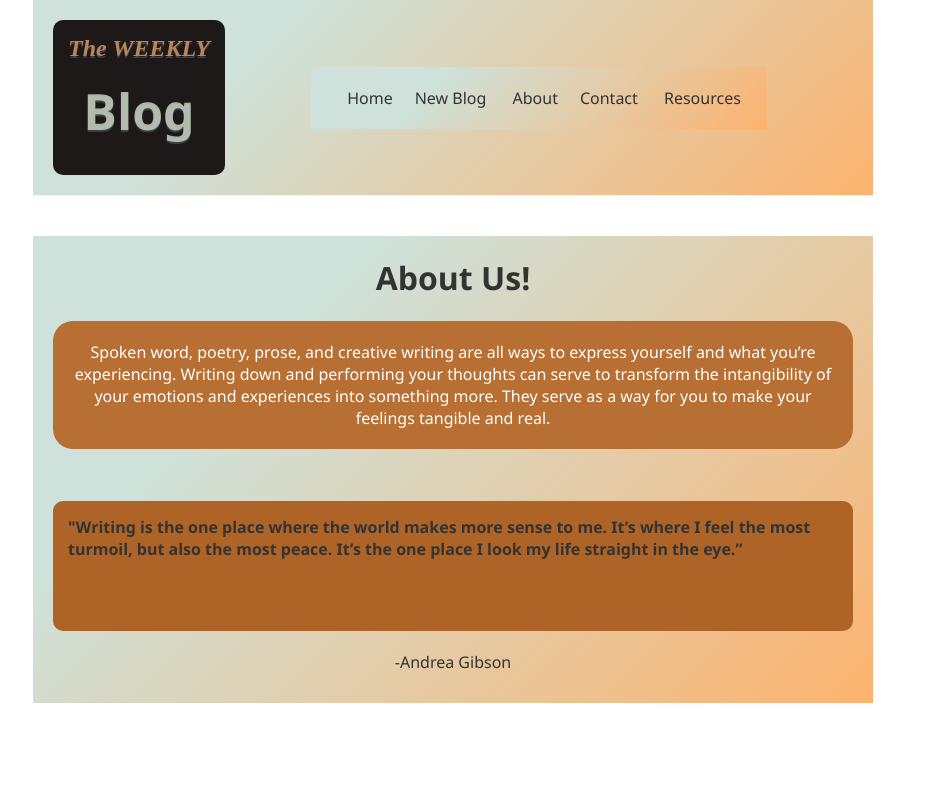
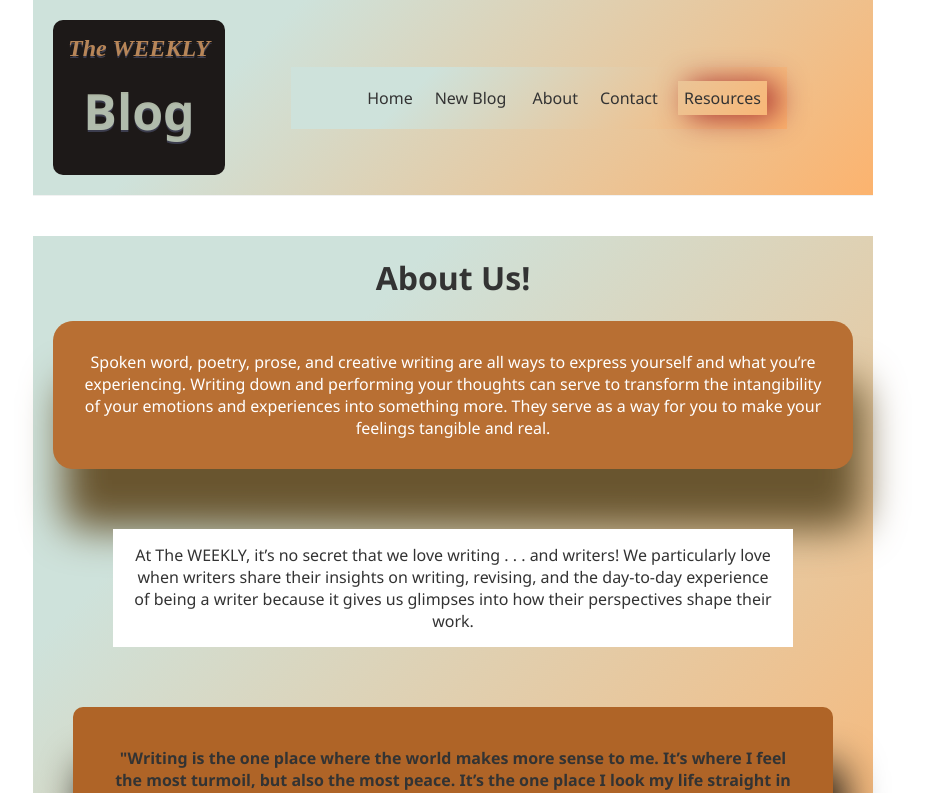
Before and after one commit to MissZamzam/blog-application, a React (Create React App) app: page /about in a window 1280 px wide. Shown: the top 793 px of the page, without its empty margins (187-1112 px from the left). Built offline with nearby package versions, Linux system fonts and the light colour scheme.

Commit message:
added a paragraph to About component and styled

```diff
--- a/src/About.js
+++ b/src/About.js
@@ -6,12 +6,13 @@ function About () {
             <h1>About Us!</h1>
         <br></br>
             <p className="paragraph">Spoken word, poetry, prose, and creative writing are all ways to express yourself and what you’re experiencing. Writing down and performing your thoughts can serve to transform the intangibility of your emotions and experiences into something more. They serve as a way for you to make your feelings tangible and real.</p>
-        </div>
 
+        <p className="middle">At The WEEKLY, it’s no secret that we love writing . . . and writers! We particularly love when writers share their insights on writing, revising, and the day-to-day experience of being a writer because it gives us glimpses into how their perspectives shape their work. </p>
         <figure>
             <p className="quote"><strong>"Writing is the one place where the world makes more sense to me. It’s where I feel the most turmoil, but also the most peace. It’s the one place I look my life straight in the eye.”</strong></p>
-        <figcaption className="writter">-Andrea Gibson</figcaption>
+        <figcaption className="writter">~Andrea Gibson~</figcaption>
         </figure>
+        </div>
         </>
     )
 }
--- a/src/Navbar.js
+++ b/src/Navbar.js
@@ -6,11 +6,13 @@ function Navbar () {
         <div className="navbar">
             <h1>The WEEKLY <p>Blog </p></h1>
         <div className="container">
-          <Link to="/">Home</Link>
-          <Link to="/create">New Blog </Link>
-          <Link to="about">About</Link>
-          <Link to="contact">Contact </Link>
-          <Link to="/more">Resources</Link>
+            <ul>
+          <Link to="/" className='nav-links'>Home</Link>
+          <Link to="/create" className='nav-links'>New Blog </Link>
+          <Link to="about" className='nav-links'>About</Link>
+          <Link to="contact" className='nav-links'>Contact </Link>
+          <Link to="/more" className='resource'>Resources</Link>
+          </ul>
         </div>
         </div>
 
--- a/src/index.css
+++ b/src/index.css
@@ -2,7 +2,7 @@
 
 *{
   margin: 0;
-  max-width: 1500px;
+  max-width: 100%;
   font-family: 'Segoe UI', Tahoma, Geneva, Verdana, sans-serif;
   color: #333;
 
@@ -54,13 +54,10 @@ padding:  6px;
 }
 .navbar a:hover {
   color: rgb(48, 39, 22);
-/* background-color: rgb(221, 200, 188);   */
 padding: 5px 10px;
 border: 2px solid #696b48;
-font-size: 30px;
-/* font-weight: 400; */
 border-radius: 5px;
-/* box-shadow: 0px 0px 40px 2px #9b5470; */
+box-shadow: 0px 0px 40px 2px #946054;
 
 
 }
@@ -70,7 +67,6 @@ border-radius: 5px;
   padding: 20px;
   background-image: linear-gradient(315deg, #fcb36e 0%, #cee2db 74%);
 
-
 }
 .article-preview {
   padding:  10px 16px;
@@ -78,7 +74,7 @@ border-radius: 5px;
   border-bottom: 1px solid #fafafa;
 }
 .article-preview:hover{
-  box-shadow: 10px 25px 15px rgb(41, 39, 38);
+  box-shadow: 10px 25px 15px rgb(184, 150, 132);
 }
 .article-preview h2 {
   font-size: 20px;
@@ -88,16 +84,17 @@ border-radius: 5px;
 .contacts{
   font-size: larger;
   text-align: center;
-  box-shadow: 0 4px 21px -12px coral;
+  box-shadow: 0 4px 21px -12px rgb(207, 191, 185);
   height: 500px;
   margin: 20px;
 }
 .about-us{
   text-align: center;
-  height: 300px;
+  height: 700px;
 }
 .create{
   width: 400px;
+  height: 700px;
   margin: auto;
   text-align: center;
 }
@@ -123,17 +120,17 @@ border-radius: 5px;
 .button{
   margin: 40px;
   border-radius: 30px;
-  padding: 10px 100px;
-  color: rgb(209, 188, 188);
+  padding: 10px 80px;
+  color: white;
   font-size: 20px;
   background-color:green ;
-  border: 1px solid rgb(71, 167, 71);
+  border: 3px solid rgb(188, 209, 188);
 
 }
 .button:hover{
 color: rgb(241, 234, 223);
 background-color: rgb(177, 82, 27);
-border: 2px solid #c7b35a;
+border: 1px solid #eeece6;
 font-size: 30px;
 font-weight: 400;
 border-radius: 50px;
@@ -147,13 +144,14 @@ box-shadow: 0px  2px 40px #0f0e0d;
 .contacts{
   margin: 0;
   padding: 0;
+  height: 800px;
 }
 .info{
   background-image: linear-gradient(315deg, #eee6df 0%, #af6427 74%);
   border: 2px solid white;
   border-radius: 0.5rem;
   box-shadow: 3px 3px 3px 3px rgb(0,0,0,0.1);
-  height: 400px;
+  height: 700px;
   width: 600px;
   align-items: center;
   margin: 10px;
@@ -206,19 +204,33 @@ legend{
 }
 .paragraph{
   color: white;
+  /* margin: 20px; */
+  /* margin-bottom: 20px; */
   background-color: #b86f33;
   border-radius: 20px;
-  padding: 20px;
+  box-shadow: 10px 60px 40px rgb(105, 85, 47);
+  padding: 30px;
 }
+.middle{
+margin: 60px;
+background-color: white;
+padding: 15px;
+/* margin-top: 60px; */
+}
+
 .quote{
   background-color: #af6427;
-  padding: 15px;
-  margin-top: -55px;
-  height: 100px;
-  margin-bottom: 20px;
+  padding: 40px;
+  margin: 20px;
+  box-shadow: 10px 60px 40px rgb(15, 12, 7);
+
+  /* height: 100px; */
+  margin-top: 50px;
+  /* margin-bottom: 20px; */
   border-radius: 10px;
 }
 .writter{
+  color: wheat;
   text-align: center;
   margin-bottom: 10px;
 }
@@ -248,7 +260,10 @@ height: 700px;
   margin: 20px;
 }
 .resource a:hover{
-  background-color: rgb(86, 110, 84);
+  background-color: rgb(31, 124, 23);
   padding: 8px;
   color: white;
 }
+.blog-image{
+  margin-bottom: 10px;
+}
```
